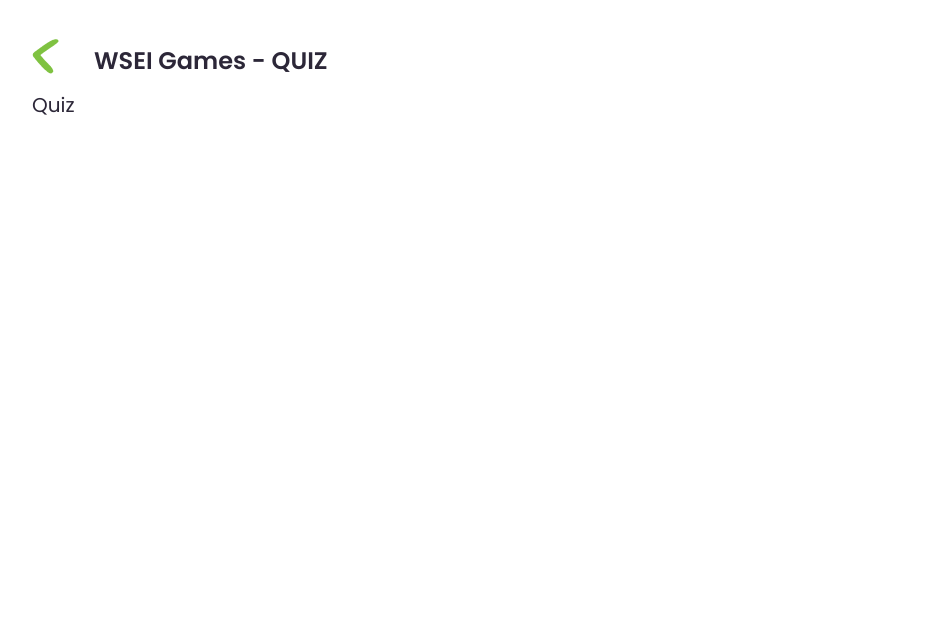
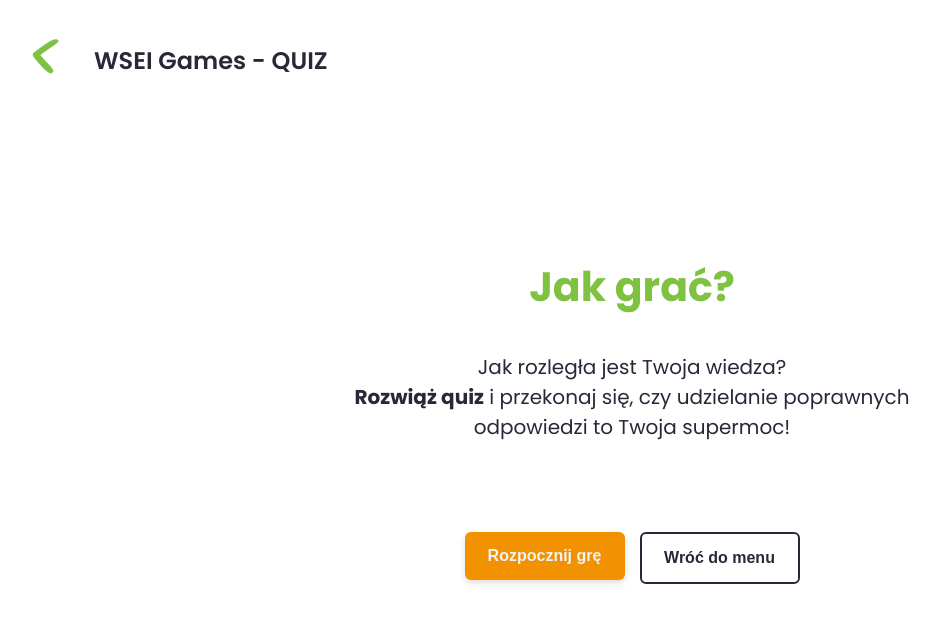
Before and after one commit to przemyslawmatraj/Dobble-game, a React (Create React App) app: page /quiz in a window 1280 px wide. Shown: the top 622 px of the page, without its empty margins (8-948 px from the left). Built offline with nearby package versions, Linux system fonts and the light colour scheme.

Commit message:
feat: add tutorials for both games

```diff
--- a/src/App.scss
+++ b/src/App.scss
@@ -27,3 +27,7 @@ body {
   padding-inline: 40px;
   padding-top: 30px;
 }
+
+img {
+  max-width: 100%;
+}
--- /dev/null
+++ b/src/Components/Tutorial/Tutorial.module.scss
@@ -0,0 +1,25 @@
+.container {
+  display: grid;
+  place-items: center;
+  align-content: center;
+  text-align: center;
+  height: 80vh;
+  grid-template-rows: repeat(3, min-content);
+}
+
+.heading {
+  color: var(--cl-primary);
+  font-size: 41px;
+  line-height: 61.5px;
+  padding-top: 20px;
+  padding-bottom: 35px;
+}
+
+.description {
+  padding-bottom: 40px;
+  max-width: 890px;
+}
+
+.shorterWidth {
+  max-width: 610px;
+}
--- /dev/null
+++ b/src/Components/Tutorial/Tutorial.tsx
@@ -0,0 +1,27 @@
+import styles from "./Tutorial.module.scss";
+import TutorialPropsT from "../../types/TutorialPropsT";
+import clsx from "clsx";
+import ButtonBar from "../ButtonBar/ButtonBar";
+
+function Tutorial({
+  children,
+  description,
+  url,
+  shorterWidth,
+}: TutorialPropsT) {
+  return (
+    <div className={styles.container}>
+      <h1 className={styles.heading}>Jak grać?</h1>
+      <p
+        className={clsx(styles.description, {
+          [styles.shorterWidth]: shorterWidth,
+        })}
+        dangerouslySetInnerHTML={{ __html: description }}
+      ></p>
+      {children}
+      <ButtonBar url={url} />
+    </div>
+  );
+}
+
+export default Tutorial;
--- a/src/routes/DobbleGame/DobbleGame.tsx
+++ b/src/routes/DobbleGame/DobbleGame.tsx
@@ -1,5 +1,17 @@
+import Tutorial from "../../components/Tutorial/Tutorial";
+import dobbleImg from "../../assets/images/tutorialDobble.png";
+
 function DobbleGame() {
-  return <div>d</div>;
+  return (
+    <Tutorial
+      description="
+      Witaj w wirtualnym świecie WSEI. Podejmij wyzwanie z głową i sprawdź swoją spostrzegawczość, dobierając w pary odpowiednio symbole związane z naszą uczelnią.
+      <strong>Czy chcesz rozpocząć grę?</strong>"
+      url="/dobble/start"
+    >
+      <img src={dobbleImg} alt="dobble" />
+    </Tutorial>
+  );
 }
 
 export default DobbleGame;
--- a/src/routes/Quiz/Quiz.tsx
+++ b/src/routes/Quiz/Quiz.tsx
@@ -1,7 +1,15 @@
-import React from "react";
+import Tutorial from "../../components/Tutorial/Tutorial";
 
 function Quiz() {
-  return <div>Quiz</div>;
+  return (
+    <Tutorial
+      description="Jak rozległa jest Twoja wiedza?<br/>
+  <strong>Rozwiąż quiz</strong> i przekonaj się, czy udzielanie
+   poprawnych odpowiedzi to Twoja supermoc!"
+      url="/quiz/start"
+      shorterWidth
+    />
+  );
 }
 
 export default Quiz;
--- /dev/null
+++ b/src/types/TutorialPropsT.ts
@@ -0,0 +1,8 @@
+type TutorialPropsT = {
+  description: string;
+  url: string;
+  children?: React.ReactNode;
+  shorterWidth?: boolean;
+};
+
+export default TutorialPropsT;
```
Also changed, not shown: src/assets/images/tutorialDobble.png (added).
